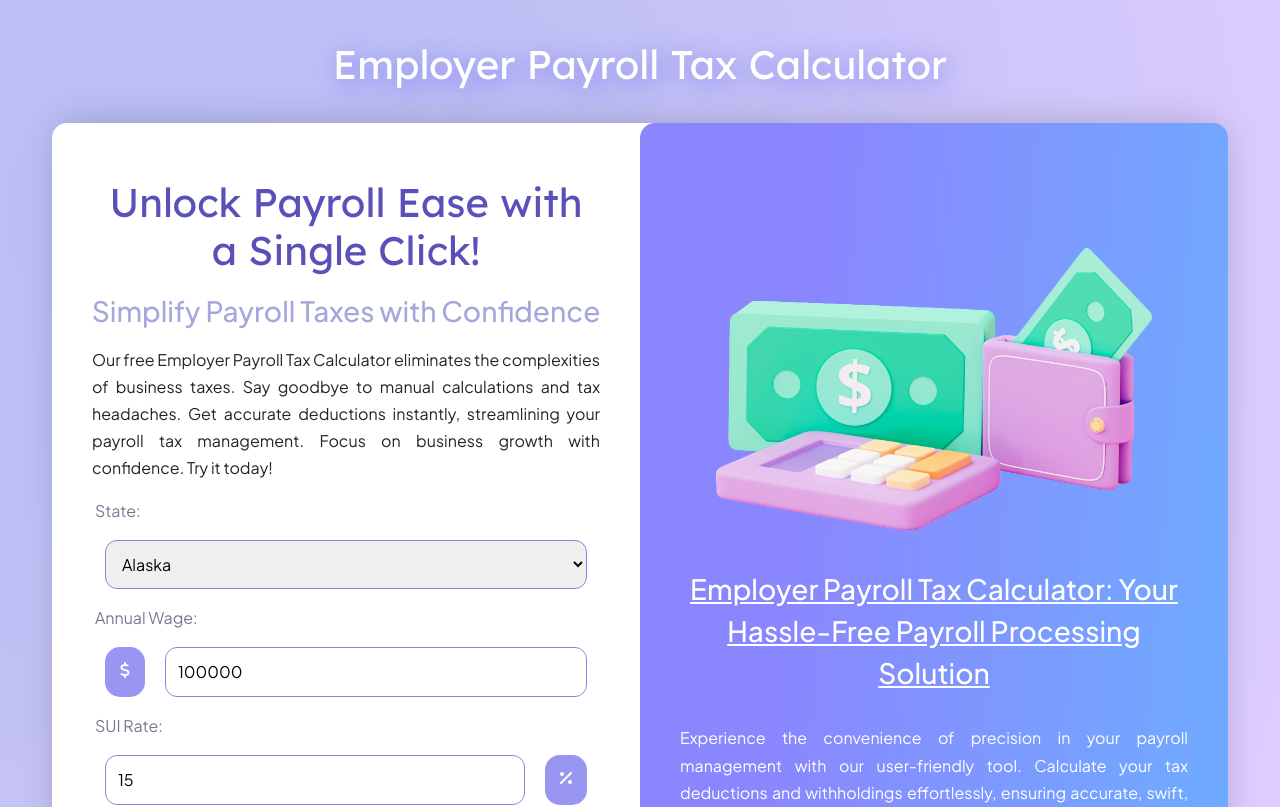
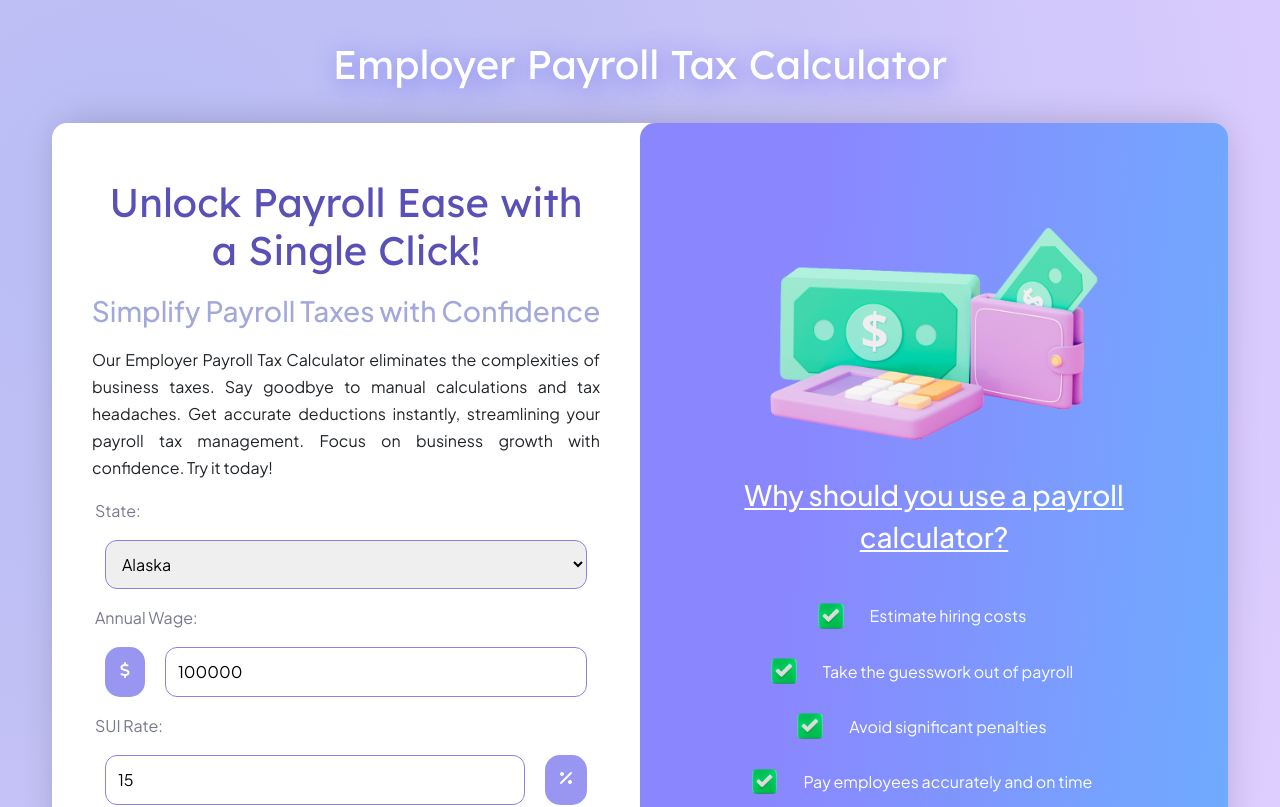
Before and after one commit to MarianaTellezR/employer-payroll-tax-calculator-mariana-tellez, a React (Create React App) app: page / in a window 1280 px wide. Shown: the top 807 px of the page. Built offline with nearby package versions, Linux system fonts and the light colour scheme.

Commit message:
Updated Noresults.js

```diff
--- a/src/Noresults.css
+++ b/src/Noresults.css
@@ -1,7 +1,10 @@
-.Noresults img {
-    width: 80%;
+.Noresults .main-noresults {
+    width: 60%;
 }
 
+.Noresults .check {
+    width: 5%;
+}
 .Noresults h3 {
     margin: 15px 20px;
     padding: 10px;
--- a/src/Noresults.js
+++ b/src/Noresults.js
@@ -5,20 +5,52 @@ export default function Noresults() {
   return (
     <div className="Noresults">
       <img
-        className="payroll-tax-calculator"
+        className="payroll-tax-calculator main-noresults"
         alt="Payroll Tax Calculator by Mariana Tellez Resendiz"
         src={require("./payroll-tax.png")}
       />
-      <h3>
-        Employer Payroll Tax Calculator: Your Hassle-Free Payroll Processing
-        Solution
-      </h3>
-      <p>
-        Experience the convenience of precision in your payroll management with
-        our user-friendly tool. Calculate your tax deductions and withholdings
-        effortlessly, ensuring accurate, swift, and stress-free payroll
-        processing.
-      </p>
+      <h3>Why should you use a payroll calculator?</h3>
+
+      <div className="d-flex flex-column flex-sm-column flex-md-row  justify-content-center align-items-center">
+        <img
+          className="check"
+          alt="Using Payroll Tax Calculator"
+          src={require("./check.png")}
+        />
+        <p>Estimate hiring costs</p>
+      </div>
+      <div className="d-flex flex-column flex-sm-column flex-md-row  justify-content-center align-items-center">
+        <img
+          className="check"
+          alt="Using Payroll Tax Calculator"
+          src={require("./check.png")}
+        />
+        <p>Take the guesswork out of payroll</p>
+      </div>
+      <div className="d-flex flex-column flex-sm-column flex-md-row  justify-content-center align-items-center">
+        <img
+          className="check"
+          alt="Using Payroll Tax Calculator"
+          src={require("./check.png")}
+        />
+        <p>Avoid significant penalties</p>
+      </div>
+      <div className="d-flex flex-column flex-sm-column flex-md-row  justify-content-center align-items-center">
+        <img
+          className="check"
+          alt="Using Payroll Tax Calculator"
+          src={require("./check.png")}
+        />
+        <p>Pay employees accurately and on time</p>
+      </div>
+      <div className="d-flex flex-column flex-sm-column flex-md-row  justify-content-center align-items-center">
+        <img
+          className="check"
+          alt="Using Payroll Tax Calculator"
+          src={require("./check.png")}
+        />
+        <p>Invest more time into running your business</p>
+      </div>
     </div>
   );
 }
--- a/src/Payroll.js
+++ b/src/Payroll.js
@@ -39,11 +39,11 @@ export default function Payroll() {
             <h1>Unlock Payroll Ease with a Single Click!</h1>
             <h3>Simplify Payroll Taxes with Confidence</h3>
             <p>
-              Our free Employer Payroll Tax Calculator eliminates the
-              complexities of business taxes. Say goodbye to manual calculations
-              and tax headaches. Get accurate deductions instantly, streamlining
-              your payroll tax management. Focus on business growth with
-              confidence. Try it today!
+              Our Employer Payroll Tax Calculator eliminates the complexities of
+              business taxes. Say goodbye to manual calculations and tax
+              headaches. Get accurate deductions instantly, streamlining your
+              payroll tax management. Focus on business growth with confidence.
+              Try it today!
             </p>
             <form onSubmit={handleSubmit} className="form-input">
               <label forhtml="states">State:</label>
@@ -150,11 +150,11 @@ export default function Payroll() {
             <h1>Unlock Payroll Ease with a Single Click!</h1>
             <h3>Simplify Payroll Taxes with Confidence</h3>
             <p>
-              Our free Employer Payroll Tax Calculator eliminates the
-              complexities of business taxes. Say goodbye to manual calculations
-              and tax headaches. Get accurate deductions instantly, streamlining
-              your payroll tax management. Focus on business growth with
-              confidence. Try it today!
+              Our Employer Payroll Tax Calculator eliminates the complexities of
+              business taxes. Say goodbye to manual calculations and tax
+              headaches. Get accurate deductions instantly, streamlining your
+              payroll tax management. Focus on business growth with confidence.
+              Try it today!
             </p>
             <form onSubmit={handleSubmit} className="form-input">
               <label forhtml="states">State:</label>
```
Also changed, not shown: src/check.png (added).
